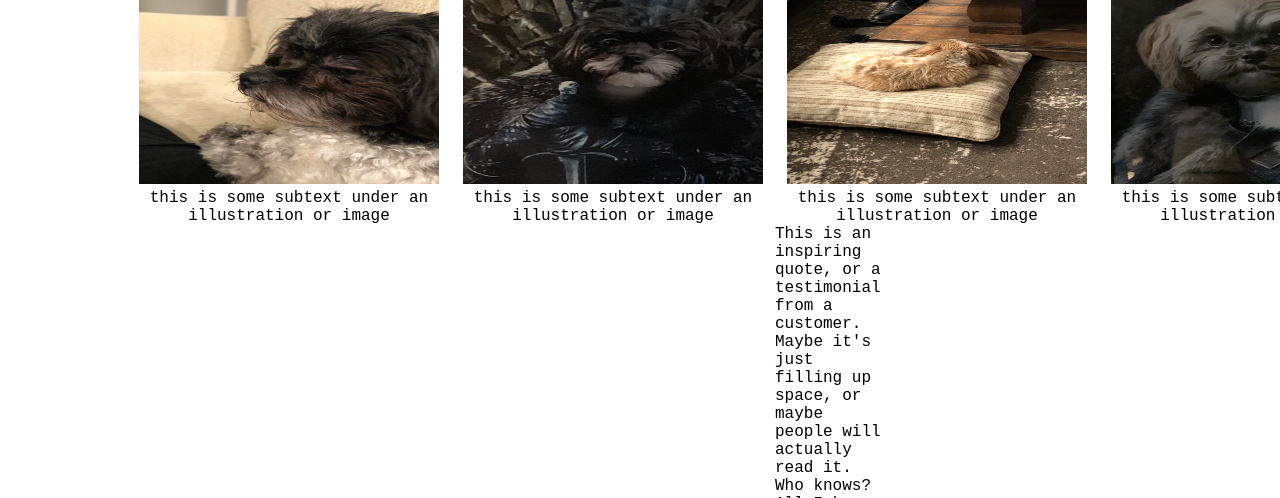
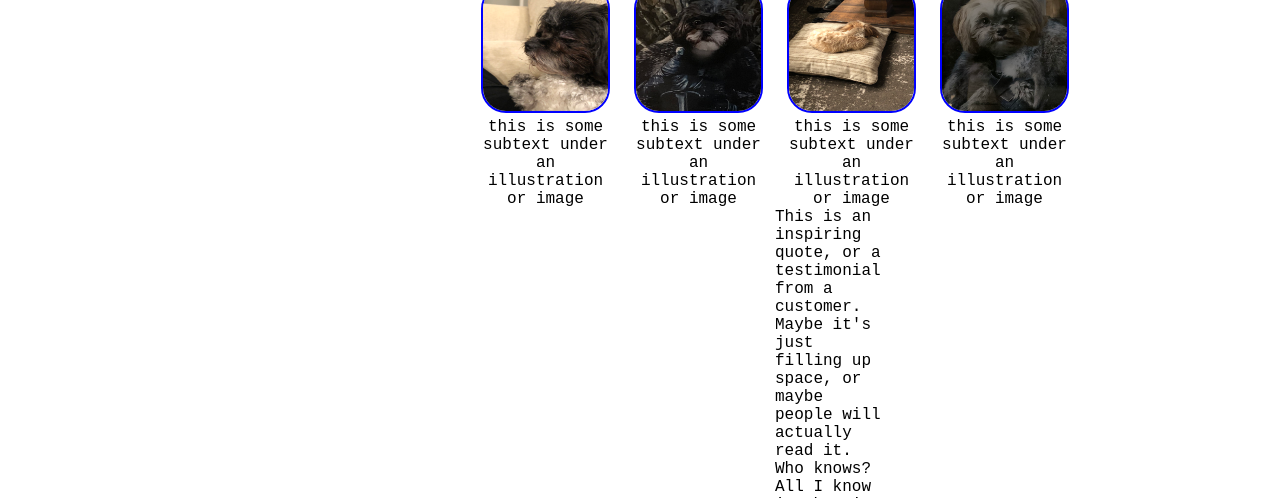
Before and after one commit to jtheStapes/Landing-Page, a plain HTML site: page index.html in a window 1280 px wide. Shown: the part 602-1100 px from the top of the page. Drawn offline with Linux system fonts and the light colour scheme.

Commit message:
Change img classes to universal name 'dogs'

```diff
--- a/index.html
+++ b/index.html
@@ -44,19 +44,19 @@
                 </div>
                 <div class="image-container">
                     <div class="img-two">
-                        <img class="img-two" src="img/doug-sleep.jpeg" alt="Doug sleeping">
+                        <img class="img-dogs" src="img/doug-sleep.jpeg" alt="Doug sleeping">
                         <div class="image-description">this is some subtext under an illustration or image</div>
                     </div>
                     <div class="img-three">
-                        <img class="img-three" src="img/doug-snow.jpg" alt="Doug Snow">
+                        <img class="img-dogs" src="img/doug-snow.jpg" alt="Doug Snow">
                         <div class="image-description">this is some subtext under an illustration or image</div>
                     </div>
                     <div class="img-four">
-                        <img class="img-four" src="img/stu-sleep.jpeg" alt="Stu sleeping">
+                        <img class="img-dogs" src="img/stu-sleep.jpeg" alt="Stu sleeping">
                         <div class="image-description">this is some subtext under an illustration or image</div>
                     </div>
                     <div class="img-five">
-                        <img class="img-five" src="img/stu-targaryen.jpg" alt="Stu Targaryen">
+                        <img class="img-dogs" src="img/stu-targaryen.jpg" alt="Stu Targaryen">
                         <div class="image-description">this is some subtext under an illustration or image</div>
                     </div>
                 </div>
```
